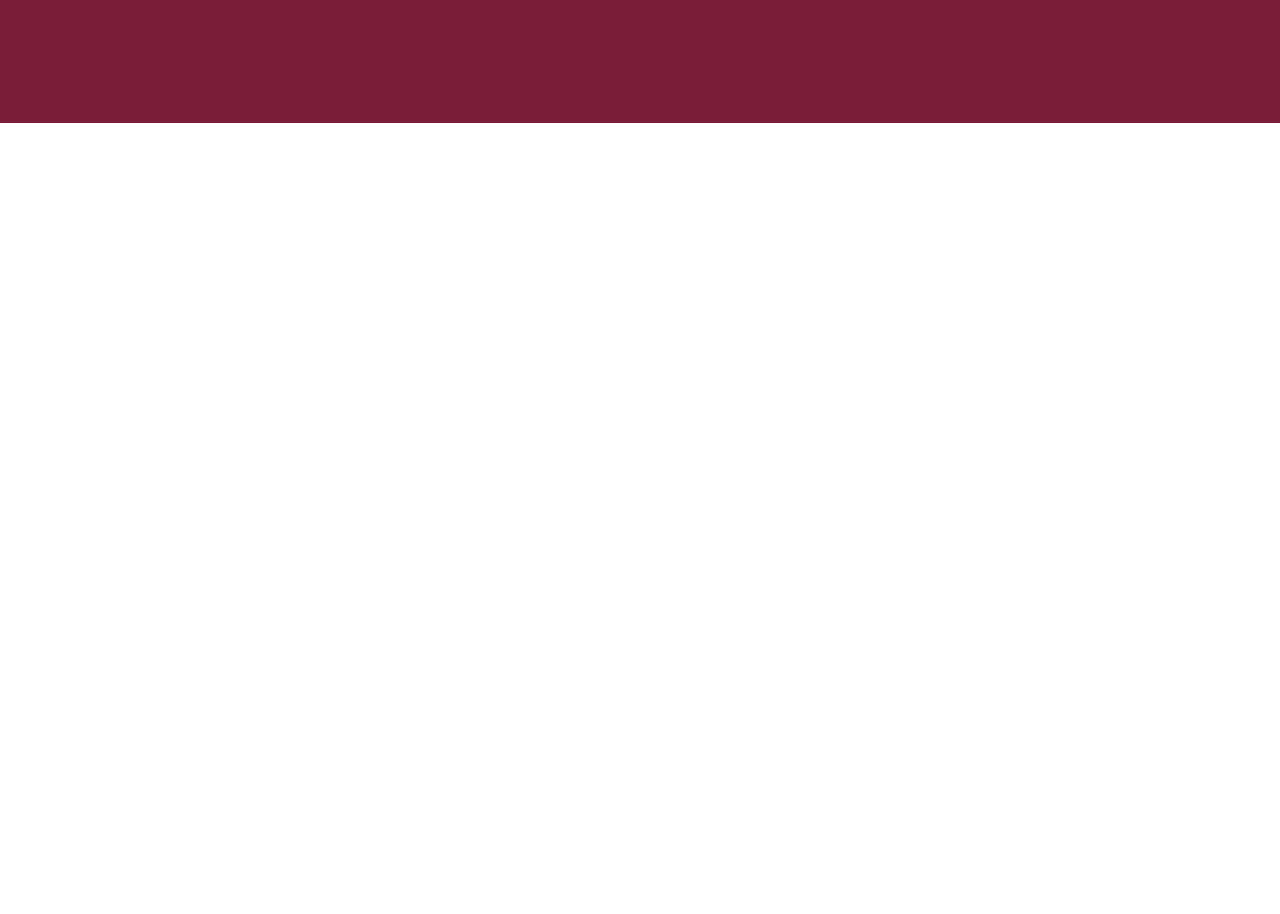
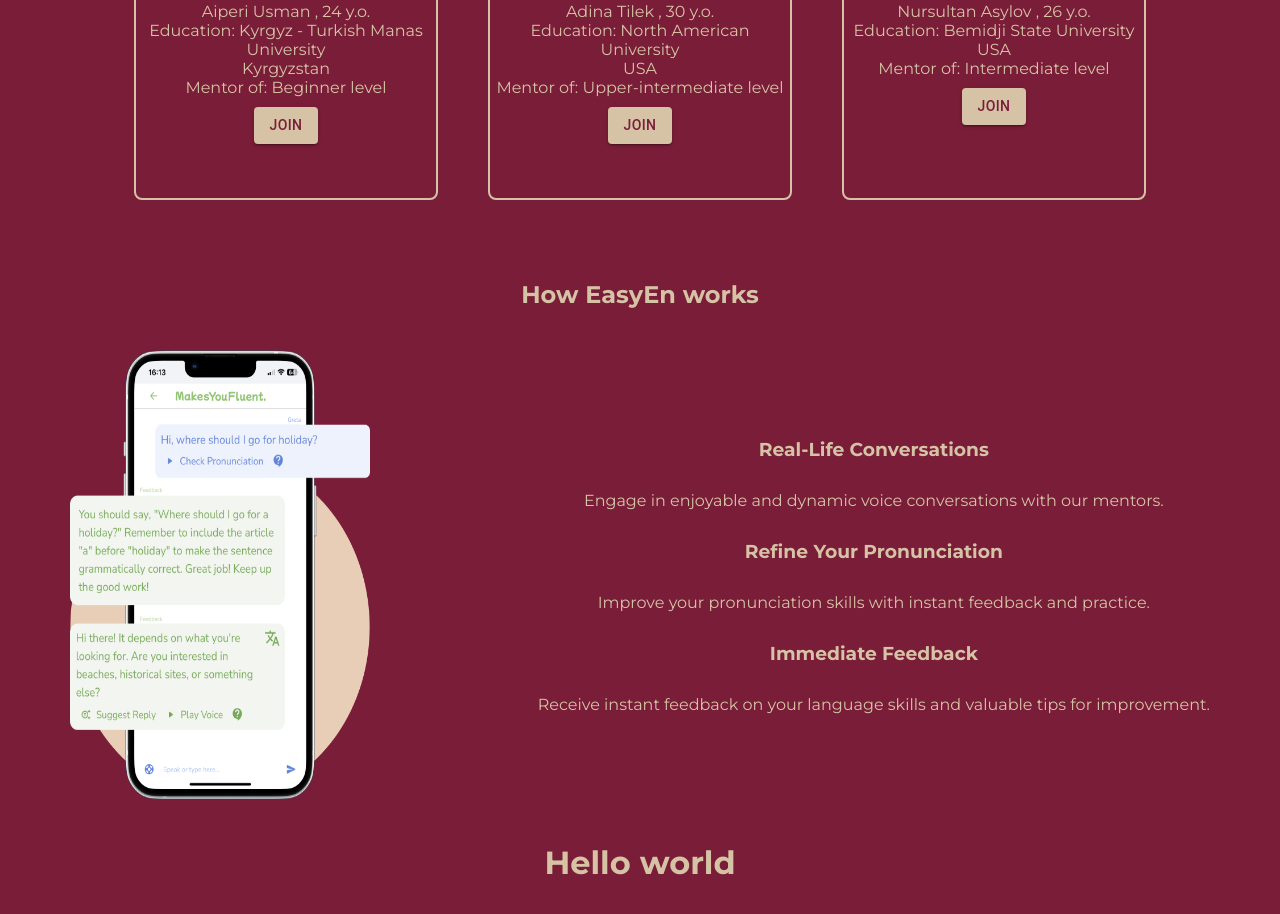
Before and after one commit to Katycha/easyen-courses, a Next.js app: page /ourteam in a window 1280 px wide. Shown: the part 776-1690 px from the top of the page. Before the commit the page ends 899 px from the top, so only its background shows below. Built offline with nearby package versions, Linux system fonts and the light colour scheme.

Commit message:
Added info like about us

```diff
--- a/package.json
+++ b/package.json
@@ -15,7 +15,8 @@
     "@mui/material": "^5.15.6",
     "next": "14.0.4",
     "react": "^18",
-    "react-dom": "^18"
+    "react-dom": "^18",
+    "sonner": "^1.4.0"
   },
   "devDependencies": {
     "autoprefixer": "^10.0.1",
--- a/src/app/ourteam/page.jsx
+++ b/src/app/ourteam/page.jsx
@@ -1,10 +1,15 @@
+"use client";
+
 import Aiperi from "@/assets/Aiperi.jpeg";
 import Adina from "@/assets/Adina.jpeg";
 import Sapargul from "@/assets/Sapargul.jpeg";
 import Benazir from "@/assets/Benazir.jpeg";
 import Syimyk from "@/assets/Syimyk.jpeg";
 import Nursultan from "@/assets/Nursultan.jpeg";
+import Work1 from "@/assets/Work1.webp";
 import Image from "next/image";
+import { Button } from "@mui/material";
+import { Toaster, toast } from "sonner";
 
 const Ourteam = () => {
   const teachers = [
@@ -16,15 +21,17 @@
       country: "UK",
       test: "IELTS 7.5",
       age: 32,
+      level: "Beginner level",
     },
     {
       img: Syimyk,
       name: "Syimyk Zhyrgalbekov",
       id: 2,
-      university: "Gadjah Mada University",
+      university: "Mercubuana University",
       country: "Indonesia",
       test: "SAT 200",
       age: 24,
+      level: "Upper-intermediate level",
     },
     {
       img: Benazir,
@@ -34,6 +41,7 @@
       country: "Kyrgyzstan",
       test: "TOEFL 120",
       age: 27,
+      level: "Intermediate level",
     },
     {
       img: Aiperi,
@@ -43,6 +51,7 @@
       country: "Kyrgyzstan",
       test: "IELTS 8.0",
       age: 24,
+      level: "Beginner level",
     },
 
     {
@@ -53,6 +62,7 @@
       country: "USA",
       test: "IELTS 7.5",
       age: 30,
+      level: "Upper-intermediate level",
     },
     {
       img: Nursultan,
@@ -62,14 +72,23 @@
       country: "USA",
       test: "Duolingo 90",
       age: 26,
+      level: "Intermediate level",
     },
   ];
+
+  const handleClick = (event) => {
+    toast.success("Successfully joined!");
+  };
+
   return (
     <div className="tw-bg-[#7a1d39] tw-p-[50px]">
-      <div className="tw-flex tw-justify-center tw-items-center tw-basis-1/3 tw-flex-wrap tw-px-[20px] tw-gap-x-[50px]">
+      <h2 className="tw-text-center tw-text-[#d6c3a5] tw-mb-[40px]">
+        Our mentors
+      </h2>
+      <div className="tw-flex tw-justify-center tw-items-center tw-basis-1/3 tw-flex-wrap tw-px-[20px] tw-gap-x-[50px] tw-mb-[50px]">
         {teachers.map((item) => (
           <div
-            className="tw-w-[300px] tw-h-[350px] tw-rounded-lg tw-border-[red] tw-text-[#fff]"
+            className="tw-w-[300px] tw-h-[350px] tw-rounded-lg tw-border-solid tw-border-2   tw-border-[#d6c3a5] tw-text-center tw-pt-[10px] tw-mb-[30px] tw-bg-blur-2xl tw-text-[#d6c3a5]"
             key={item.id}
           >
             <Image
@@ -80,11 +99,52 @@
             <p>
               {item.name} , {item.age} y.o.
             </p>
-            <p>{item.university}</p>
+            <p>Education: {item.university}</p>
             <p>{item.country}</p>
+            <p>Mentor of: {item.level}</p>
+            <div className="tw-mt-[10px]">
+              <Button
+                variant="contained"
+                className="tw-bg-[#d6c3a5] tw-text-[#7a1d39]"
+                onClick={handleClick}
+              >
+                join
+              </Button>
+            </div>
           </div>
         ))}
       </div>
+      <div className="tw-text-[#d6c3a5] tw-flex tw-flex-col tw-text-center tw-px-[20px] tw-gap-y-[40px]">
+        <h2>How EasyEn works</h2>
+        <div className="tw-flex tw-justify-between">
+          <div className="">
+            <Image
+              src={Work1}
+              alt="mobile"
+              className="tw-w-[300px] tw-h-[450px]"
+            />
+          </div>
+          <div className="tw-flex tw-flex-col tw-gap-y-[30px]  tw-justify-center">
+            <h3>Real-Life Conversations</h3>
+            <p>
+              Engage in enjoyable and dynamic voice conversations with our
+              mentors.
+            </p>
+            <h3>Refine Your Pronunciation</h3>
+            <p>
+              Improve your pronunciation skills with instant feedback and
+              practice.
+            </p>
+            <h3>Immediate Feedback</h3>
+            <p>
+              Receive instant feedback on your language skills and valuable tips
+              for improvement.
+            </p>
+          </div>
+        </div>
+        <h1>Hello world</h1>
+      </div>
+      <Toaster richColors />
     </div>
   );
 };
```
Also changed, not shown: src/assets/Work1.webp (added), 1 other file (tests, documents, lock files or other folders).
